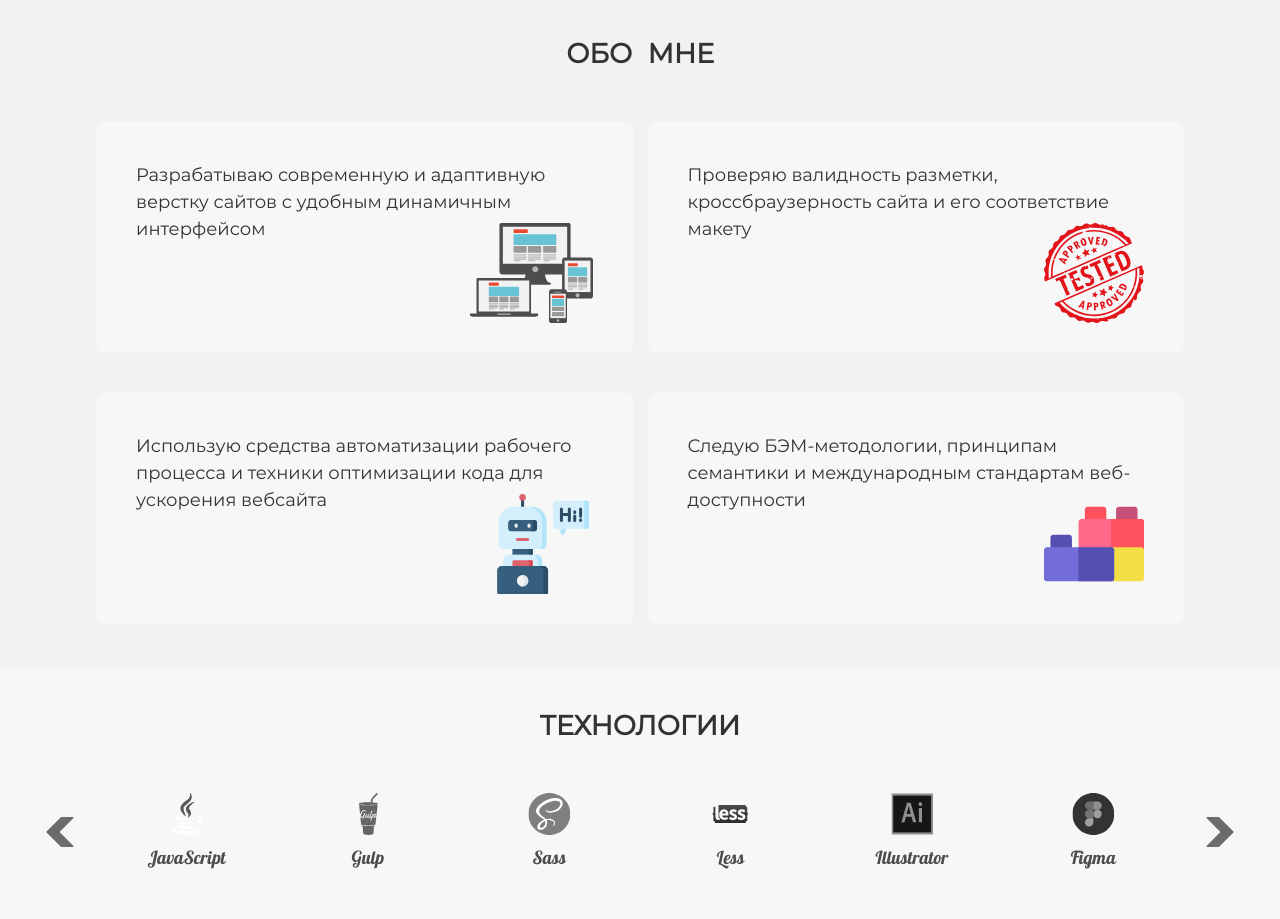
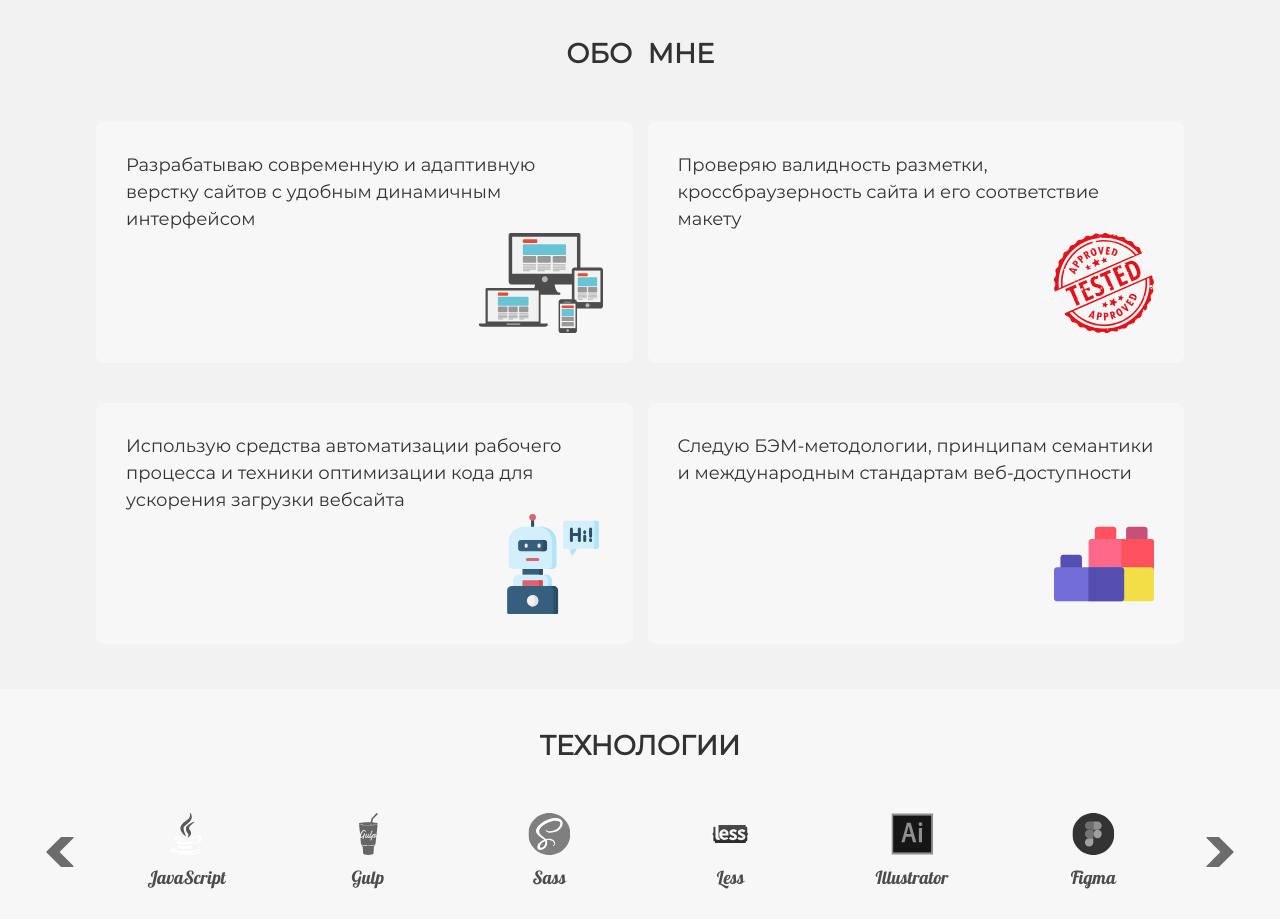
Before and after one commit to magklax/prokopyeva, a plain HTML site: page docs/index.html in a window 1280 px wide. Shown: the part 1280-2199 px from the top of the page. Drawn offline with Linux system fonts and the light colour scheme; files whose address does not match are found by name.

Commit message:
some corrections

```diff
--- a/docs/css/style.css
+++ b/docs/css/style.css
@@ -758,6 +758,10 @@ body {
     border-radius: 8px;
     border: 1px solid #2eb398;
   }
+
+  .about-me__item img {
+    display: none;
+  }
 }
 
 @media (min-width: 768px) {
@@ -766,66 +770,26 @@ body {
   }
 
   .about-me__item {
-    padding: 20px 25px 80px 20px;
+    display: flex;
+    flex-direction: column;
+    justify-content: space-between;
+    align-items: flex-end;
+    padding: 20px;
     text-align: left;
     background-color: rgba(250, 250, 250, .7);
     border-radius: 8px;
-  }
-
-  .about-me__item::before {
-    bottom: 20px;
-    right: 20px;
-    height: 70px;
-    background-repeat: no-repeat;
-  }
-
-  .about-me__item:nth-child(1)::before {
-    width: 86px;
-    background-image: url(../img/responsive.svg);
-  }
-
-  .about-me__item:nth-child(2)::before {
-    width: 70px;
-    background-image: url(../img/stamp.svg);
-  }
-
-  .about-me__item:nth-child(3)::before {
-    width: 70px;
-    background-image: url(../img/robot.svg);
-  }
-
-  .about-me__item:nth-child(4)::before {
-    width: 70px;
-    background-image: url(../img/blocks.svg);
   }
 }
 
 @media (min-width: 1050px) {
   .about-me__item {
     min-height: 180px;
-    padding: 40px 40px 110px 40px;
+    padding: 30px;
   }
 
-  .about-me__item::before {
-    bottom: 30px;
-    right: 40px;
+  .about-me__item img {
+    width: auto;
     height: 100px;
-  }
-
-  .about-me__item:nth-child(1)::before {
-    width: 123px;
-  }
-
-  .about-me__item:nth-child(2)::before {
-    width: 100px;
-  }
-
-  .about-me__item:nth-child(3)::before {
-    width: 100px;
-  }
-
-  .about-me__item:nth-child(4)::before {
-    width: 100px;
   }
 }
 
--- a/docs/index.html
+++ b/docs/index.html
@@ -112,10 +112,10 @@
       <div class="wrapper">
         <h2 class="title title--section">Обо мне</h2>
         <ul class="about-me__list block">
-          <li class="about-me__item">Разрабатываю современную и адаптивную верстку сайтов с удобным динамичным интерфейсом</li>
-          <li class="about-me__item">Проверяю валидность разметки, кроссбраузерность сайта и его соответствие макету</li>
-          <li class="about-me__item">Использую средства автоматизации рабочего процесса и техники оптимизации кода для ускорения вебсайта</li>
-          <li class="about-me__item">Следую БЭМ-методологии, принципам семантики и международным стандартам веб-доступности</li>
+          <li class="about-me__item"><span>Разрабатываю современную и адаптивную верстку сайтов с удобным динамичным интерфейсом</span><img src="img/responsive.svg" width="86" height="70"></li>
+          <li class="about-me__item"><span>Проверяю валидность разметки, кроссбраузерность сайта и его соответствие макету</span><img src="img/stamp.svg" width="70" height="70"></li>
+          <li class="about-me__item"><span>Использую средства автоматизации рабочего процесса и техники оптимизации кода для ускорения загрузки вебсайта</span><img src="img/robot.svg" width="70" height="70"></li>
+          <li class="about-me__item"><span>Следую БЭМ-методологии, принципам семантики и международным стандартам веб-доступности</span><img src="img/blocks.svg" width="70" height="70"></li>
         </ul>
       </div>
     </section>
```
Also changed, not shown: docs/img/lostatvenue.jpg, docs/img/lostatvenue@mobile.jpg, docs/img/mishka.jpg, docs/img/nerds.jpg, docs/img/nerds@mobile.jpg.
